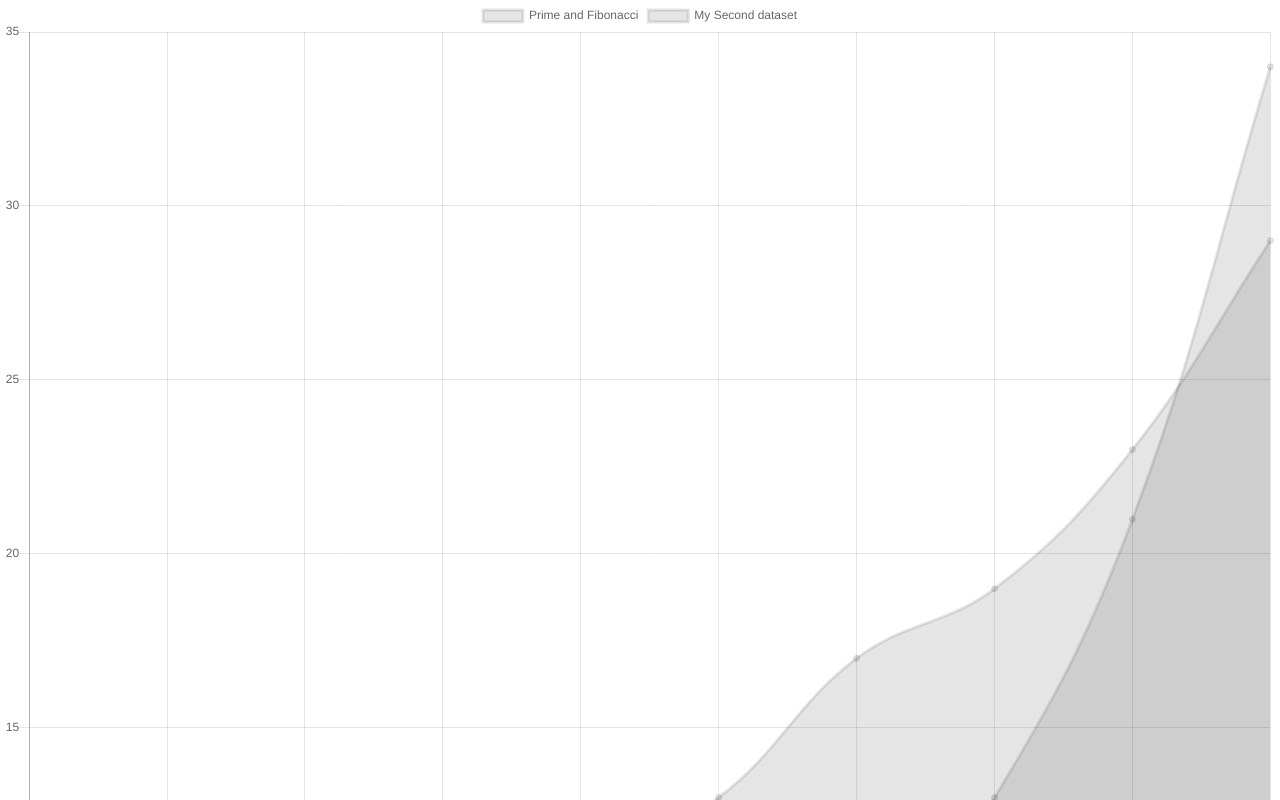
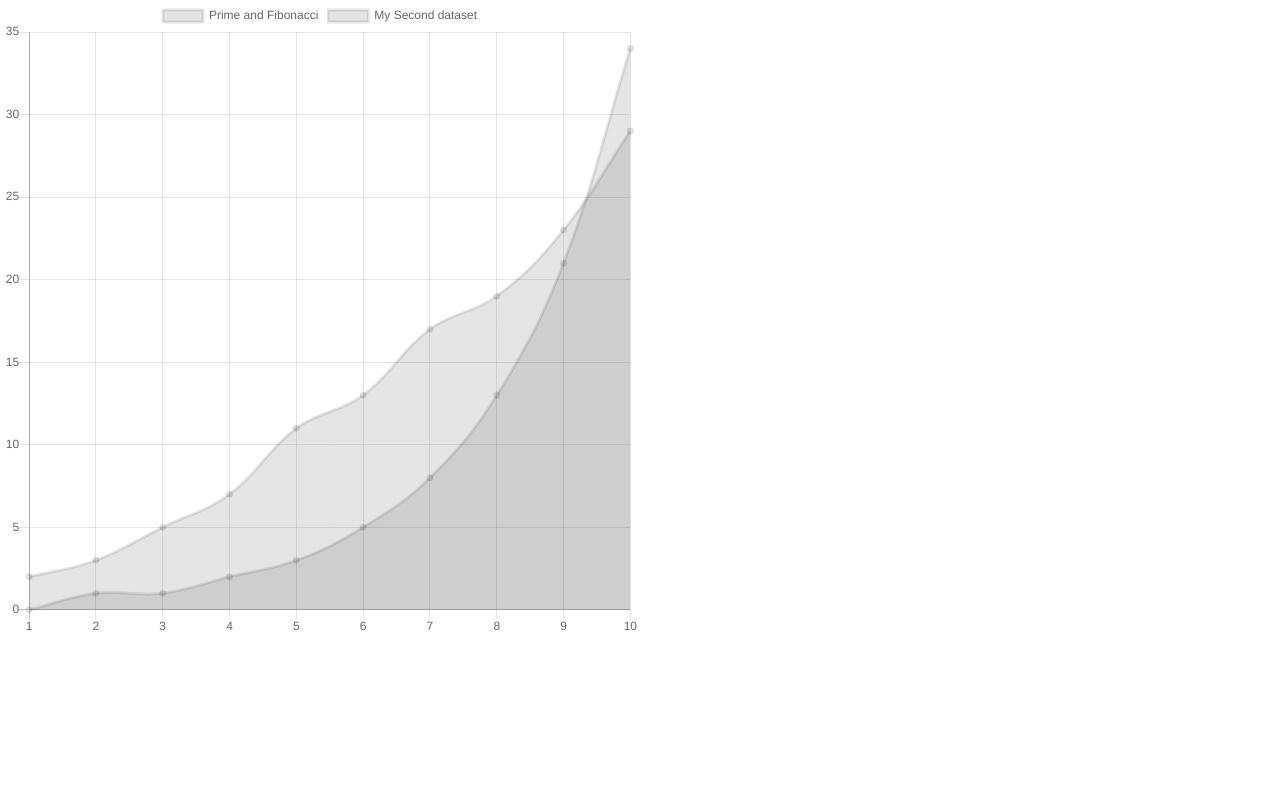
Before and after one commit to brandonleichty/ChartJS, a website: page index.html in a window 1280 px wide. Shown: the top 800 px of the page. Drawn offline with nearby package versions, Linux system fonts and the light colour scheme.

Commit message:
placed chart canvas in div with a width of 50%

```diff
--- a/index.html
+++ b/index.html
@@ -10,8 +10,9 @@
         <link rel="stylesheet" href="css/main.css">
     </head>
     <body>
-
-        <canvas id="lineChart" height="400" width="400"></canvas>
+        <div style="width: 50%">
+            <canvas id="lineChart" height="400" width="400"></canvas>
+        </div>
         <!-- <script src="js/vendor/modernizr-3.5.0.min.js"></script> -->
         <script src="https://cdnjs.cloudflare.com/ajax/libs/Chart.js/2.7.1/Chart.js"></script>
         <script src="js/main.js"></script>
```
